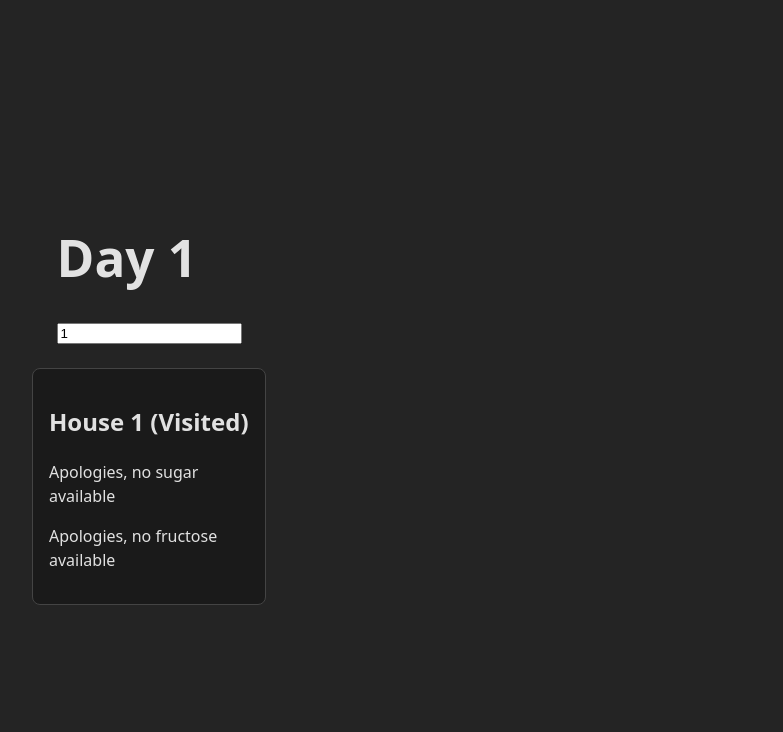
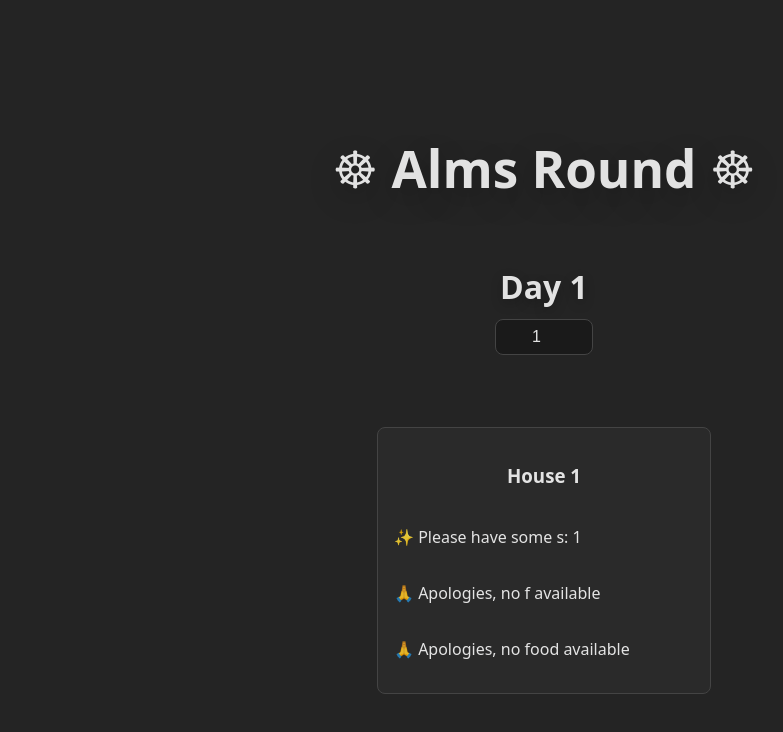
Before and after one commit to Athma-Vasi/alms-round, a React (Vite) app: page / in a window 1280 px wide. Both pictures are taken after a click on the button "Knock". Shown: the top 732 px of the page, without its empty margins (0-783 px from the left). Built offline with nearby package versions, Linux system fonts and the light colour scheme.

Commit message:
add food, helper fns, improve layout

```diff
--- a/src/App.tsx
+++ b/src/App.tsx
@@ -3,6 +3,7 @@ import Neighbourhood from "./components/neighbourhood";
 function App() {
   return (
     <div className="app">
+      <h1>☸ Alms Round ☸</h1>
       <Neighbourhood />
     </div>
   );
--- a/src/components/neighbourhood/index.tsx
+++ b/src/components/neighbourhood/index.tsx
@@ -1,57 +1,55 @@
 import { useEffect, useState } from "react";
 
-function setHousesInfoCB(day: number) {
+function returnHasAndAmounts(
+    correctDay: number,
+    mumsChoice: number,
+): [boolean, number] {
+    const rand1 = Math.random();
+    const rand2 = Math.random();
+    const operator = Math.random();
+    const hasItem = operator < Math.random() ? rand1 < rand2 : rand1 > rand2;
+    const dayAmount = Math.floor(Math.random() * correctDay);
+    const randAmount = Math.floor(Math.random() * dayAmount);
+    const amount = hasItem
+        ? randAmount === 0
+            ? 1
+            : randAmount > mumsChoice
+            ? mumsChoice
+            : randAmount
+        : 0;
+
+    return [hasItem, amount];
+}
+
+function setHousesInfoCB(day: number, mumsChoice: number) {
     const correctDay = day <= 14 ? day : 28 - day;
 
     return Array.from({ length: correctDay })
         .reduce<
             Map<number, {
-                hasSugar: boolean;
-                hasFructose: boolean;
-                sugarAmount: number;
-                fructoseAmount: number;
+                hasS: boolean;
+                hasF: boolean;
+                hasFood: boolean;
+                sAmount: number;
+                fAmount: number;
+                foodAmount: number;
                 visited: boolean;
             }>
         >((acc, _curr, index) => {
-            const sugarRand1 = Math.random();
-            const sugarRand2 = Math.random();
-            const sugarOperator = Math.random();
-            const hasSugar = sugarOperator < Math.random()
-                ? sugarRand1 < sugarRand2
-                : sugarRand1 > sugarRand2;
-            const sugarNumber = Math.floor(Math.random() * correctDay);
-            const randSugarAmount = Math.floor(Math.random() * sugarNumber);
-            const sugarAmount = hasSugar
-                ? randSugarAmount === 0
-                    ? 1
-                    : randSugarAmount > 4
-                    ? 4
-                    : randSugarAmount
-                : 0;
-
-            const fructoseRand1 = Math.random();
-            const fructoseRand2 = Math.random();
-            const fructoseOperator = Math.random();
-            const hasFructose = fructoseOperator < Math.random()
-                ? fructoseRand1 < fructoseRand2
-                : fructoseRand1 > fructoseRand2;
-            const fructoseNumber = Math.floor(Math.random() * correctDay);
-            const randFructoseAmount = Math.floor(
-                Math.random() * fructoseNumber,
+            const [hasS, sAmount] = returnHasAndAmounts(correctDay, mumsChoice);
+            const [hasF, fAmount] = returnHasAndAmounts(correctDay, mumsChoice);
+            const [hasFood, foodAmount] = returnHasAndAmounts(
+                correctDay,
+                mumsChoice,
             );
-            const fructoseAmount = hasFructose
-                ? randFructoseAmount === 0
-                    ? 1
-                    : randFructoseAmount > 4
-                    ? 4
-                    : randFructoseAmount
-                : 0;
 
             acc.set(index, {
-                hasSugar,
-                hasFructose,
-                sugarAmount,
-                fructoseAmount,
+                hasS,
+                sAmount,
+                hasF,
+                fAmount,
+                hasFood,
+                foodAmount,
                 visited: false,
             });
 
@@ -60,14 +58,20 @@ function setHousesInfoCB(day: number) {
 }
 
 function Neighbourhood() {
+    const MUMS_CHOICE = 4;
     const [day, setDay] = useState(1);
-    const [housesInfo, setHousesInfo] = useState(() => setHousesInfoCB(day));
+    const [housesInfo, setHousesInfo] = useState(() =>
+        setHousesInfoCB(day, MUMS_CHOICE)
+    );
 
     useEffect(() => {
-        setHousesInfo(setHousesInfoCB(day));
+        setHousesInfo(setHousesInfoCB(day, MUMS_CHOICE));
     }, [day]);
 
-    console.log("housesInfo:", housesInfo);
+    console.log(
+        "housesInfo:",
+        JSON.stringify(Array.from(housesInfo.values()), null, 2),
+    );
 
     function handleKnock(houseIndex: number) {
         setHousesInfo((prev) => {
@@ -85,13 +89,14 @@ function Neighbourhood() {
 
     const dayElement = (
         <div className="day-info">
-            {day === 14 ? <h1>Day 14: Full Moon</h1> : <h1>Day {day}</h1>}
+            {day === 14 ? <h2>ༀ Day 14: Full Moon ༂</h2> : <h2>Day {day}</h2>}
             <input
                 type="number"
                 value={day}
                 min={1}
-                onChange={(e) => {
-                    const newDay = parseInt(e.target.value, 10);
+                max={28}
+                onChange={(event: React.ChangeEvent<HTMLInputElement>) => {
+                    const newDay = parseInt(event.target.value, 10);
                     if (!isNaN(newDay) && newDay >= 1) {
                         setDay(newDay);
                     }
@@ -101,32 +106,35 @@ function Neighbourhood() {
     );
 
     const houses = Array.from(housesInfo.values()).map((info, index) => {
-        const { fructoseAmount, hasFructose, hasSugar, sugarAmount, visited } =
+        const { fAmount, hasF, hasS, sAmount, visited, foodAmount, hasFood } =
             info;
 
         return visited
             ? (
-                <div key={index} className="house">
-                    <h2>House {index + 1} (Visited)</h2>
+                <div key={index} className="house visited">
+                    <h3>House {index + 1}</h3>
                     <p>
-                        {hasSugar
-                            ? `Please have some sugar: ${sugarAmount}`
-                            : `Apologies, no sugar available`}
+                        {hasS
+                            ? `✨ Please have some s: ${sAmount}`
+                            : `🙏 Apologies, no s available`}
                     </p>
                     <p>
-                        {hasFructose
-                            ? `Please have some fructose: ${fructoseAmount}`
-                            : `Apologies, no fructose available`}
+                        {hasF
+                            ? `🌸 Please have some f: ${fAmount}`
+                            : `🙏 Apologies, no f available`}
+                    </p>
+                    <p>
+                        {hasFood
+                            ? `🍚 Please have some food: ${foodAmount}`
+                            : `🙏 Apologies, no food available`}
                     </p>
                 </div>
             )
             : (
-                <div key={index}>
-                    <h2>House {index + 1}</h2>
+                <div key={index} className="house">
+                    <h3>House {index + 1}</h3>
                     <button
-                        onClick={() => {
-                            handleKnock(index);
-                        }}
+                        onClick={() => handleKnock(index)}
                     >
                         Knock
                     </button>
--- a/src/index.css
+++ b/src/index.css
@@ -4,8 +4,8 @@
   font-weight: 400;
 
   color-scheme: light dark;
-  color: rgba(255, 255, 255, 0.87);
-  background-color: #242424;
+  color: oklch(100% 0.00011 271.152 / 0.87);
+  background-color: oklch(26.033% 0.00003 271.152);
 
   font-synthesis: none;
   text-rendering: optimizeLegibility;
@@ -24,6 +24,13 @@ body {
 h1 {
   font-size: 3.2em;
   line-height: 1.1;
+  text-shadow: oklch(0% 0 0 / 0.25) 0px 10px 30px;
+}
+
+h2 {
+  font-size: 2em;
+  margin: 0;
+  text-shadow: oklch(0% 0 0 / 0.25) 0px 4px 12px;
 }
 
 button {
@@ -38,7 +45,8 @@ button {
   transition: border-color 0.25s;
 }
 button:hover {
-  border-color: #646cff;
+  /* violet color */
+  border-color: oklch(43% 0.16 305);
 }
 button:focus,
 button:focus-visible {
@@ -51,6 +59,7 @@ button:focus-visible {
   align-items: center;
   gap: 32px;
   padding: 32px;
+  width: clamp(300px, 80vw, 1200px);
 }
 
 .neighbourhood {
@@ -59,6 +68,25 @@ button:focus-visible {
   align-items: center;
   gap: 24px;
 
+  .day-info {
+    display: flex;
+    flex-direction: column;
+    align-items: center;
+    gap: 8px;
+    padding-bottom: 3em;
+
+    input {
+      width: 80px;
+      padding: 8px;
+      font-size: 1em;
+      border-radius: 8px;
+      border: 1px solid oklch(38.666% 0.00004 271.152);
+      background-color: oklch(21.779% 0.00002 271.152);
+      color: inherit;
+      text-align: center;
+    }
+  }
+
   .houses {
     display: flex;
     flex-wrap: wrap;
@@ -66,11 +94,26 @@ button:focus-visible {
     justify-content: center;
 
     .house {
-      border: 1px solid #444;
+      border: 1px solid oklch(38.666% 0.00004 271.152);
       border-radius: 8px;
       padding: 16px;
-      width: 200px;
-      background-color: #1a1a1a;
+      width: clamp(200px, 30vw, 300px);
+      background-color: oklch(21.779% 0.00002 271.152);
+      display: flex;
+      flex-direction: column;
+      align-items: flex-start;
+
+      h3 {
+        align-self: center;
+      }
+
+      button {
+        align-self: center;
+      }
+    }
+
+    .house.visited {
+      background-color: oklch(28.502% 0.00003 271.152);
     }
   }
 }
```
